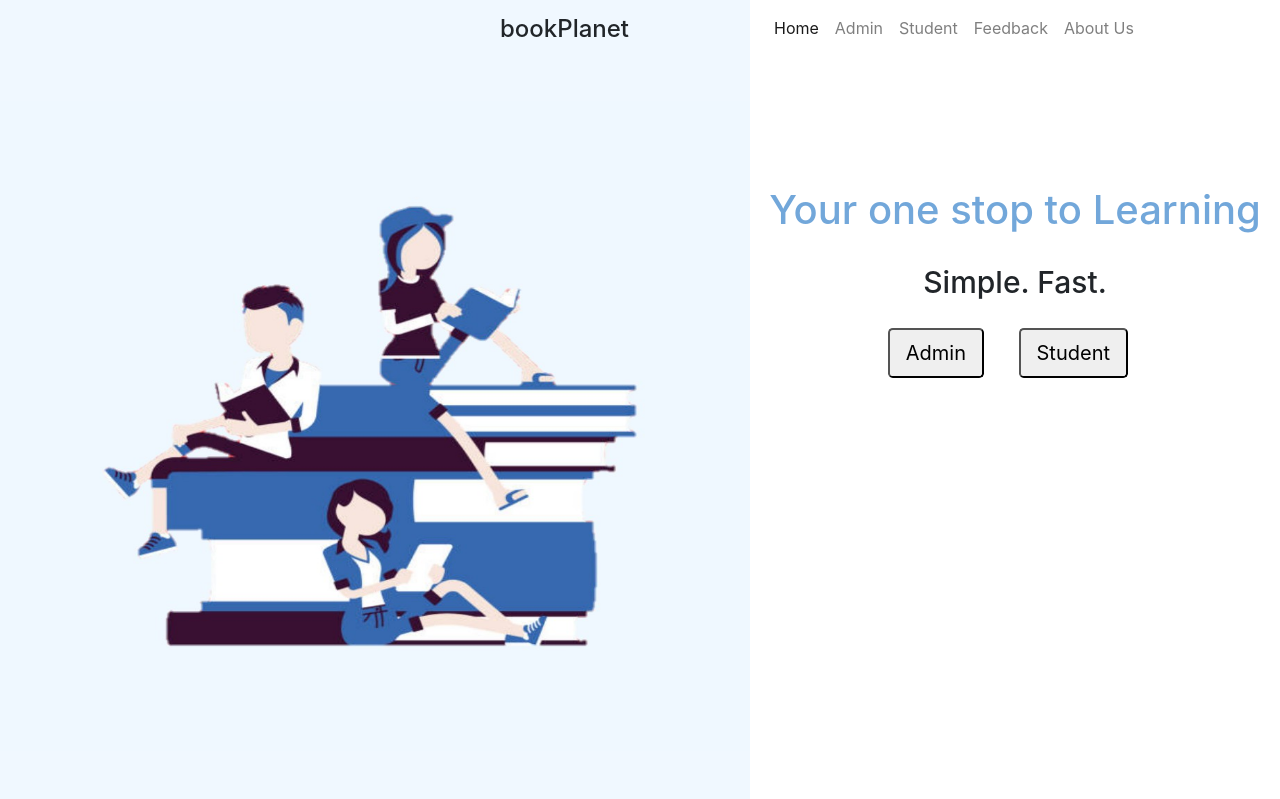
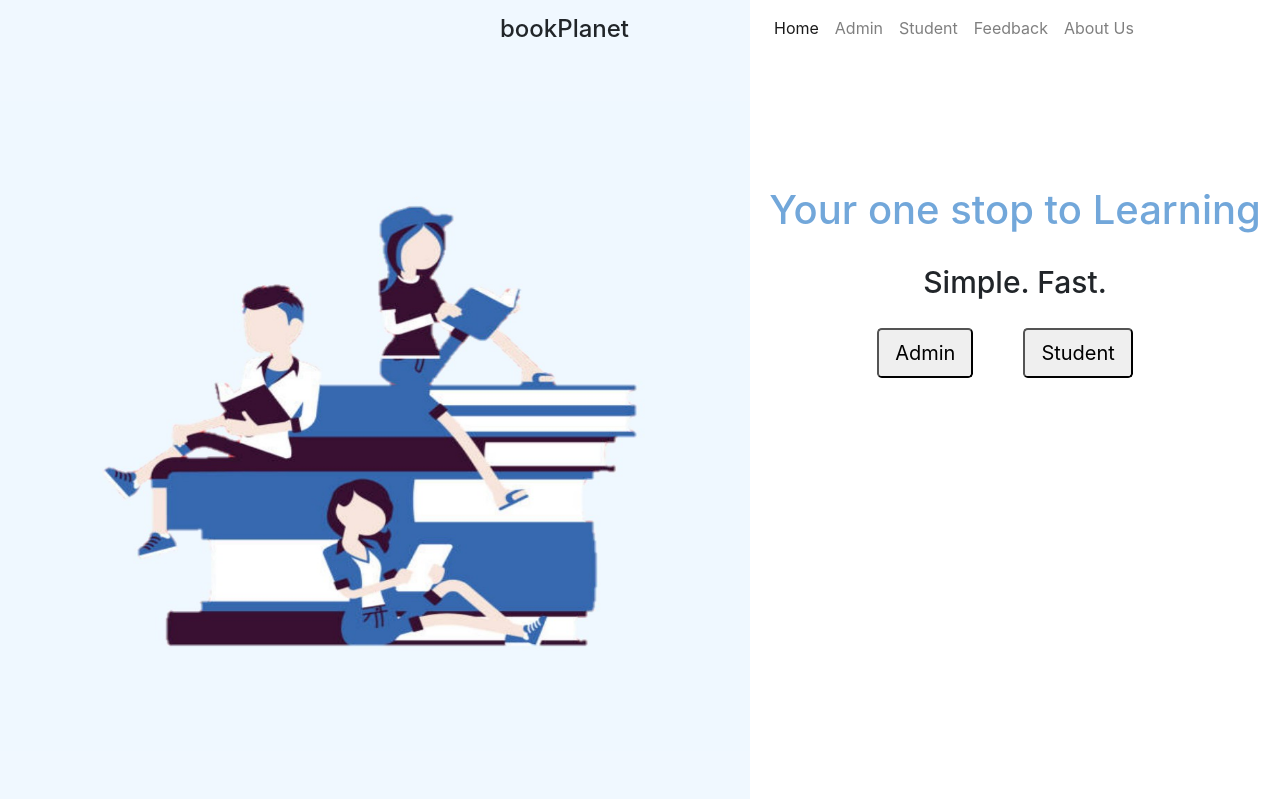
Before and after one commit to p4A11-projectTeam/Library, a PHP site: page / in a window 1280 px wide. Shown: the top 799 px of the page. Run offline with PHP 8.4, Linux system fonts and the light colour scheme; some libraries are stand-ins or nearby versions.

Commit message:
new changes

```diff
--- a/index.css
+++ b/index.css
@@ -49,11 +49,6 @@
     display: block;
     font-size: 30px !important;
     margin-top: 30px;
-  }
-  #adminToggle2{
-      margin-right: 30px;
-      margin-left: 26%;
-      margin-top: 20px;
   }
 
   /* -------Admin and Student form ---------*/
--- a/index.html
+++ b/index.html
@@ -100,8 +100,10 @@
                   <div id="homeSide">
                     <h1>Your one stop to Learning</h1>
                     <div class="h6 homeText">Simple. Fast. </div>
-                    <button id="adminToggle2" class="btn-basic btn-lg">Admin</button>
-                    <button id="studentToggle2" class="btn-basic btn-lg"> Student</button>
+                  <div style="display:flex; justify-content: center; align-items: center; padding-top: 20px;">
+                    <div><button id="adminToggle2" class="btn-basic btn-lg" style="margin-top: 0px !important; margin-right: 20px !important;"  >Admin</button></div>
+                    <div style="margin-right: 20px; padding-left: 30px;"><button id="studentToggle2" class="btn-basic btn-lg"> Student</button></div>
+                   </div>
                   </div>
 
                 <!--Admin login form-->
--- a/librarian/add_books.php
+++ b/librarian/add_books.php
@@ -60,7 +60,7 @@
                                             <td>Book image<input type="file" id="img" name="img" accept="image/*"></td>
                                         </tr>
                                         <tr>
-                                            <td><input type="submit" name="submit1" value="Add" class="btn btn-default submit"></td>
+                                            <td><input type="submit" name="submit1" value="Add" class="btn btn-large btn-info submit"></td>
                                         </tr>
 
                                     </table>
--- a/student/dashboard.php
+++ b/student/dashboard.php
@@ -118,7 +118,7 @@
                                 <div class="container">
                                     <div class="row">
                                         <div class="col-sm-4">
-                                            <div class="btn-lg  btn-muted"><a href="issued_books.php" style="all:unset;cursor:pointer">
+                                            <div class="btn-lg" style="background-color: rgba(0,100,0, 0.7) !important; color: white !important;"><a href="issued_books.php" style="all:unset;cursor:pointer">
                                                 <div class="row">
                                                     <div class="col-sm-7">
                                                         <div class="h1">
--- a/student/header.php
+++ b/student/header.php
@@ -43,6 +43,7 @@
 
                 <!-- menu profile quick info -->
                 <div class="profile clearfix">
+                <form action="pro_pic.php" method="post" enctype="multipart/form-data"></form>
                     <div class="profile_pic">
                         <img src="https://i.pinimg.com/474x/82/dc/c2/82dcc2802f24719351ea09ab20c8c66e.jpg" alt="..." class="img-circle profile_img">
                     </div>
```
Also changed, not shown: librarian/admin_dashboard.php (+4 -4 lines), librarian/requestedbooks.php (+1 -10 lines), student/reqbooks.php (+1 -10 lines), student/pro_pic.php (added).
